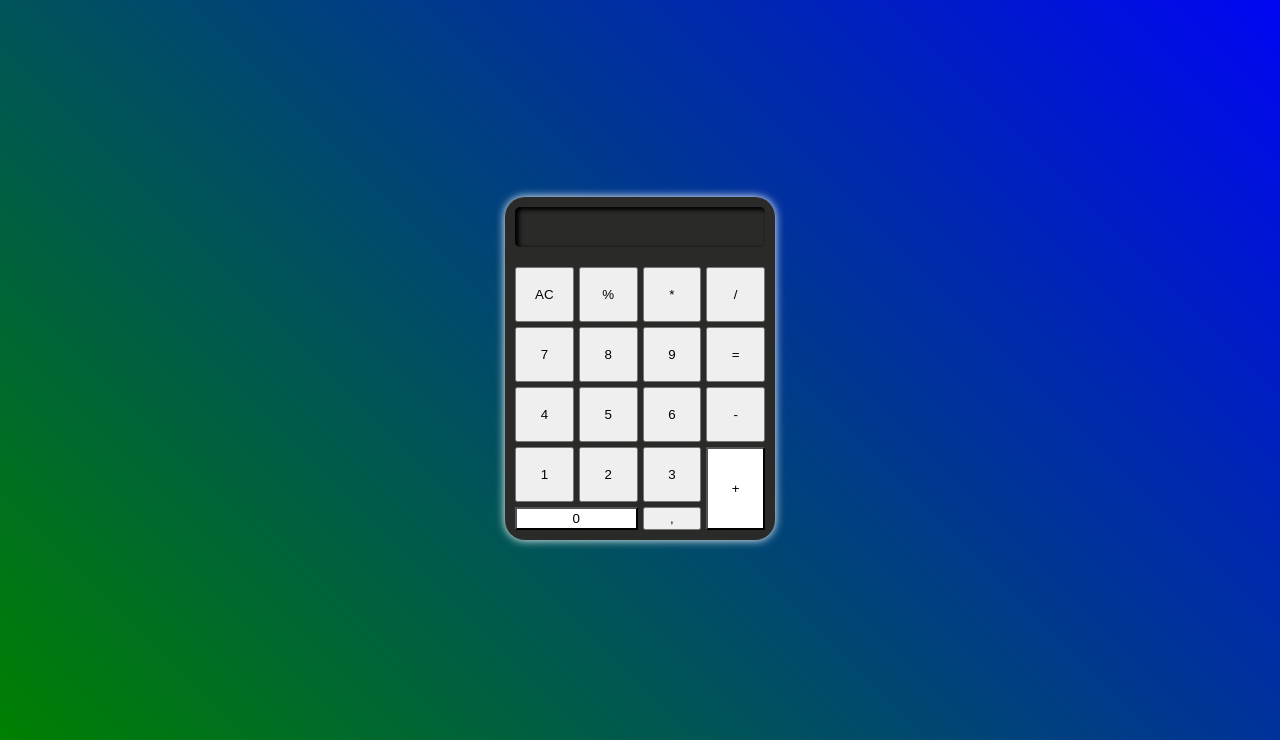
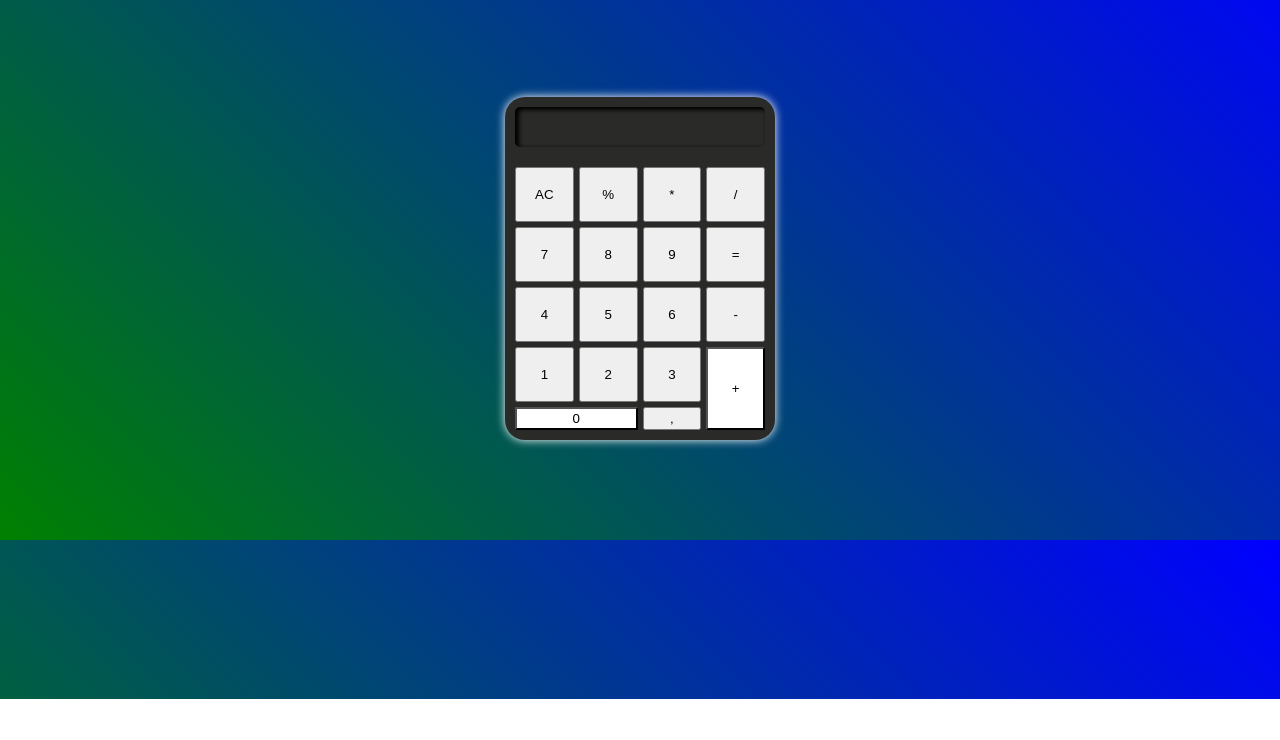
Before and after one commit to AndersonGL/Calculadora, a plain HTML site: page index.html in a window 1280 px wide. Shown: the part 101-841 px from the top of the page. After the commit the page ends 800 px from the top, so only its background shows below. Drawn offline with Linux system fonts and the light colour scheme.

Commit message:
Atualizar o style.css

```diff
--- a/style.css
+++ b/style.css
@@ -20,7 +20,7 @@ h1, p{
     padding: 10px;
     border-radius: 20px;
     box-shadow: 0 0 10px #fff ;
-    margin: 200px auto;
+    margin: 100px auto;
 
     display: grid;
     grid-template-columns: repeat(4, 1fr);
```
